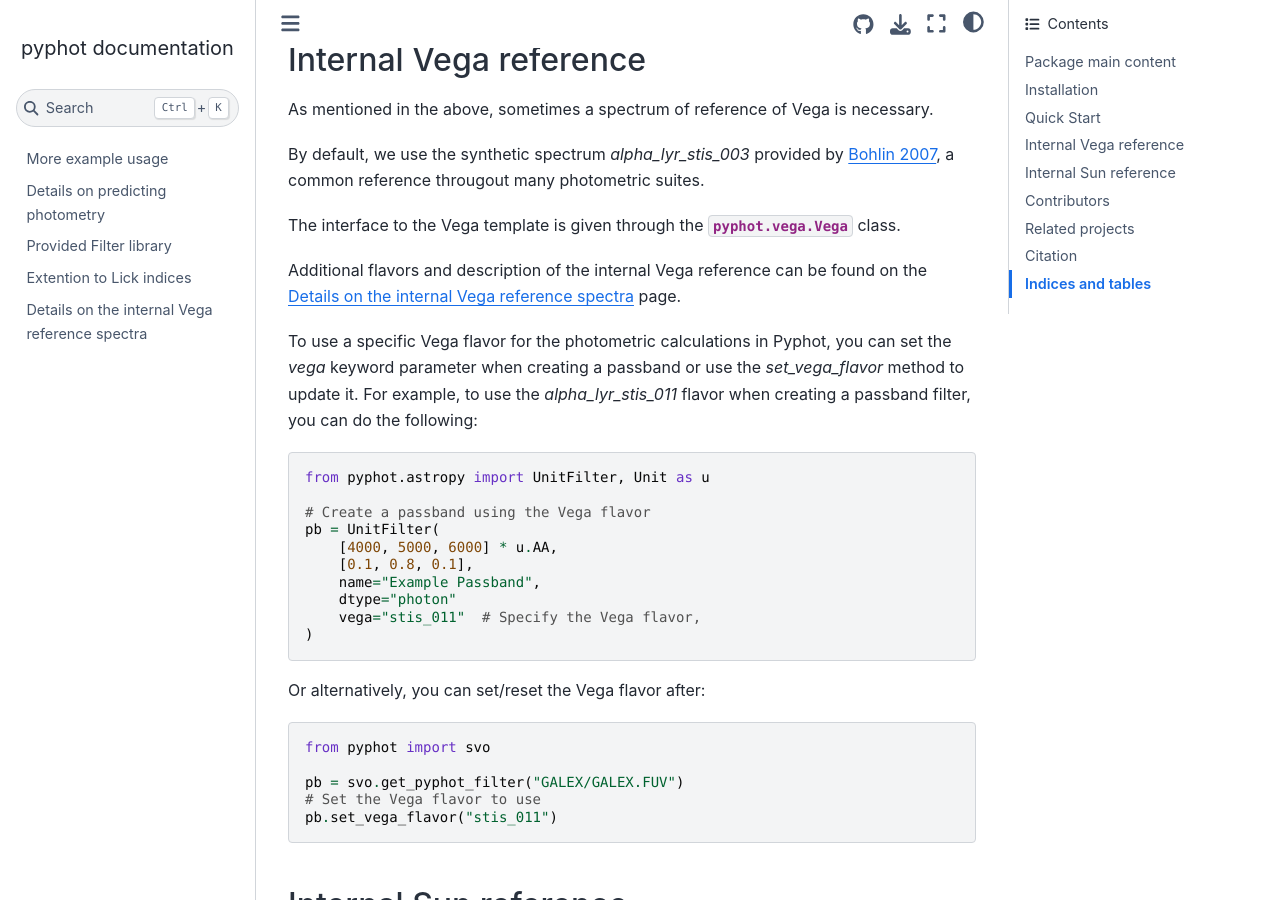
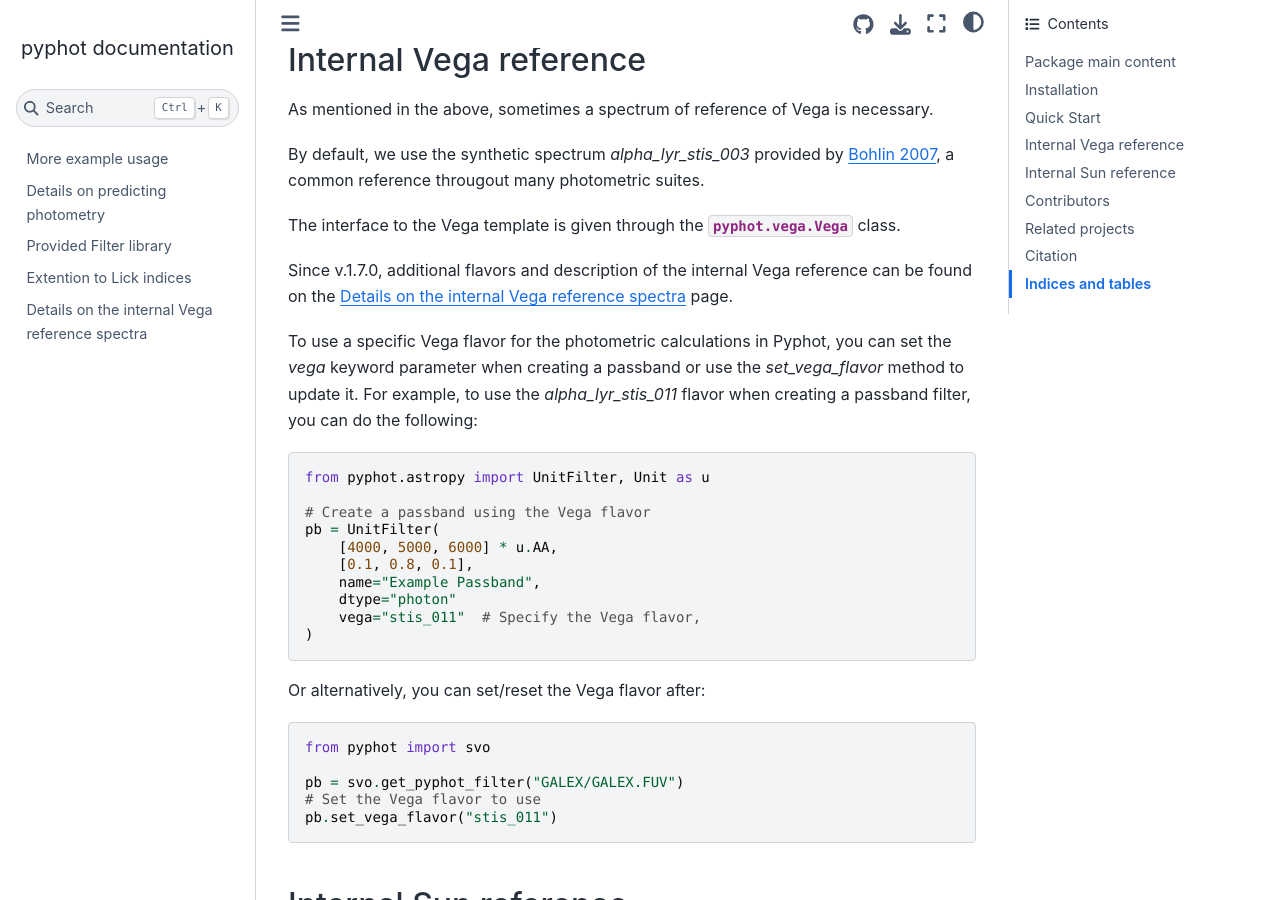
Before and after one commit to mfouesneau/pyphot, a Sphinx documentation site: the page built from doc/index.rst, in a window 1280 px wide and 900 px high, scrolled down 3779 px. Built offline with Sphinx 7.4.7 and the Sphinx Book theme 1.1.4, drawn with Linux system fonts in a browser that asks for light colours; pages that are not in the unit, such as notebooks, are missing from menus.

Commit message:
version update

```diff
--- a/README.rst
+++ b/README.rst
@@ -12,6 +12,8 @@
 
 .. image:: https://static.pepy.tech/badge/pyphot/month
    :target: https://pepy.tech/project/pyphot
+
+.. image:: https://img.shields.io/badge/python-3.9,_3.10,_3.11,_3.12,_3.13-blue.svg
 
 This is a set of tools to compute synthetic photometry in a simple way, ideal to
 integrate in larger projects.
@@ -46,6 +48,7 @@
 
 What's new?
 -----------
+* [July 2, 2025] Added Vega flavors to the Vega class, allowing users to select different Vega reference spectra for photometric calculations. (v1.7.0)
 * [January 21, 2025] Moved installation to use `pyproject.toml`; Updated documentation; Updates for deprecated calls. (v1.6.0)
 * [January 21, 2025] Support for Python 3.13 (v1.5.0);
 * [June 26, 2024] Dropping support for Python <= 3.8 (due to HDF5 modules). Minor updates for Scipy 1.14.0 and Numpy 2.0
--- a/doc/index.rst
+++ b/doc/index.rst
@@ -206,7 +206,7 @@
 
 The interface to the Vega template is given through the :class:`pyphot.vega.Vega` class.
 
-Additional flavors and description of the internal Vega reference can be found on the :doc:`vega` page.
+Since v.1.7.0, additional flavors and description of the internal Vega reference can be found on the :doc:`vega` page.
 
 To use a specific Vega flavor for the photometric calculations in Pyphot, you can set the `vega` keyword parameter  when creating a passband or use the `set_vega_flavor` method to update it.
 For example, to use the `alpha_lyr_stis_011` flavor when creating a passband filter, you can do the following:
--- a/doc/vega.rst
+++ b/doc/vega.rst
@@ -50,10 +50,10 @@
 
 .. important::
 
-    Since version 1.6.1, Pyphot includes a set of Vega flavors one can use transparently as photometric standards.
+    Since version 1.7.0, Pyphot includes a set of Vega flavors one can use transparently as photometric standards.
 
     * Pyphot provides `alpha_stis_003` (aliased to `legacy`) as the default Vega flavor (and only one before version 1.6.1). This flavor is also the reference for the values provided in the documentation.
-    * (since version 1.6.1) Pyphot provides also `alpha_lyr_mod_003`, `alpha_lyr_mod_004`, and `alpha_stis_011` as alternative Vega flavors.
+    * (since version 1.7.0) Pyphot provides also `alpha_lyr_mod_003`, `alpha_lyr_mod_004`, and `alpha_stis_011` as alternative Vega flavors.
     * in a future release, Pyphot will switch the default Vega flavor to `alpha_stis_011` which is a more recent model that incorporates updated NLTE models and provides a more accurate representation of Vega's spectral energy distribution, particularly in the ultraviolet and optical ranges.
 
     Impact of Vega Flavors on zeropoints provided by Pyphot:
--- a/pyproject.toml
+++ b/pyproject.toml
@@ -1,6 +1,6 @@
 [project]
 name = "pyphot"
-version = "1.6.0"
+version = "1.7.0"
 description = "A tool for computing photometry from spectra"
 readme = "README.rst"
 requires-python = ">=3.9"
```
